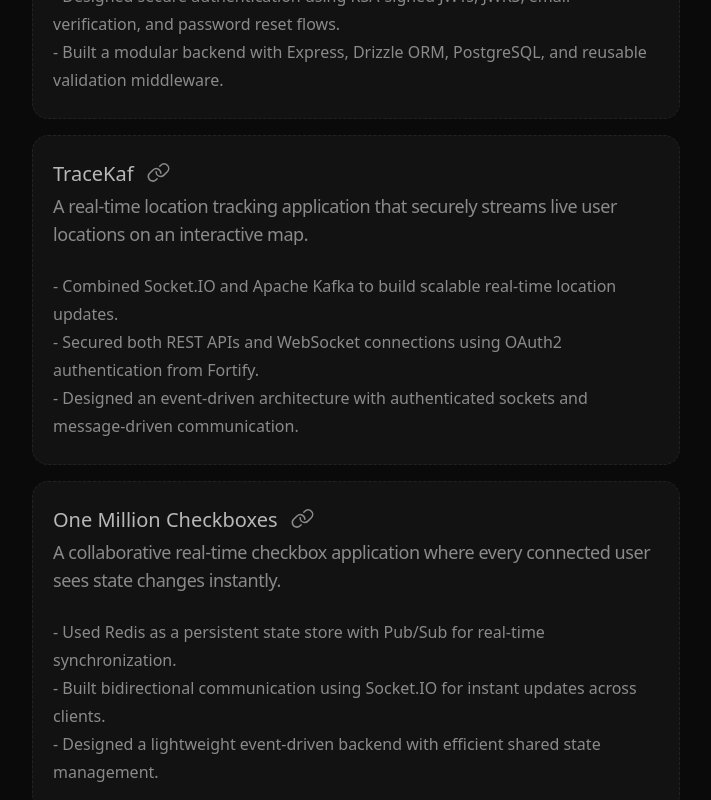
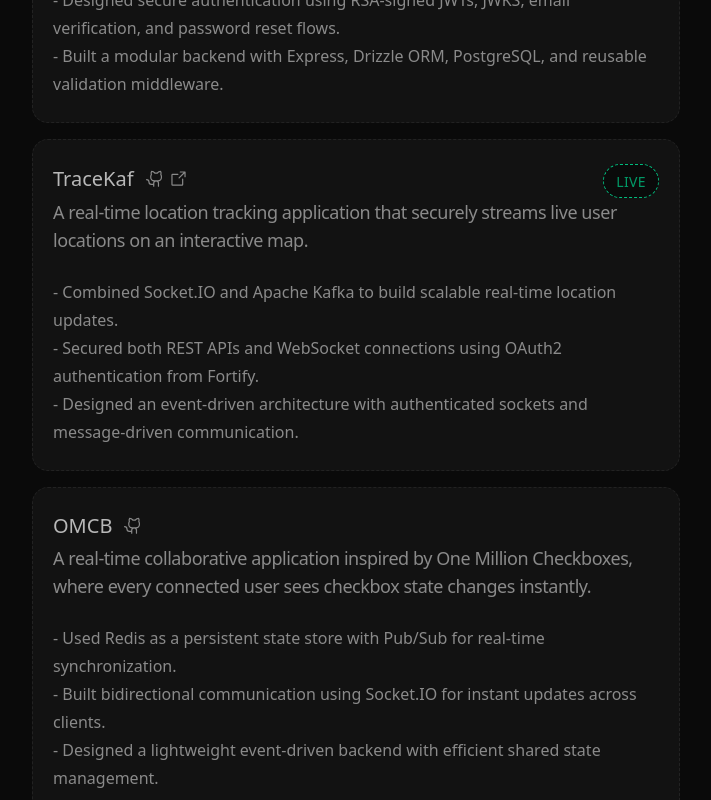
Before and after one commit to divakardsp/Portfolio-2, a Next.js app: page / in a window 1280 px wide. Shown: the part 1689-2489 px from the top of the page, without its empty margins (540-1251 px from the left). Built offline with nearby package versions, Linux system fonts and the light colour scheme.

Commit message:
feat: enhance Projects component with additional icons and improved live link display

```diff
--- a/components/right/Projects.tsx
+++ b/components/right/Projects.tsx
@@ -1,5 +1,9 @@
 "use client";
-import { LinkIcon } from "@phosphor-icons/react";
+import {
+    ArrowSquareOutIcon,
+    GithubLogoIcon,
+    LinkIcon,
+} from "@phosphor-icons/react";
 import React from "react";
 
 function Projects() {
@@ -22,7 +26,7 @@ function Projects() {
                     value: "Implemented authentication, subscription billing, and a feature-based architecture for scalability.",
                 },
             ],
-            live: "code-dog-nvoq.vercel.app",
+            live: "https://code-dog-nvoq.vercel.app",
             repo: "https://github.com/divakardsp/CodeDog",
         },
         {
@@ -43,7 +47,7 @@ function Projects() {
                     value: "Built a modular backend with Express, Drizzle ORM, PostgreSQL, and reusable validation middleware.",
                 },
             ],
-            live:"https://fortify-3.onrender.com",
+            live: "https://fortify-3.onrender.com",
             repo: "https://github.com/divakardsp/Fortify",
         },
         {
@@ -64,13 +68,13 @@ function Projects() {
                     value: "Designed an event-driven architecture with authenticated sockets and message-driven communication.",
                 },
             ],
-            live:"https://tracekaf.onrender.com",
+            live: "https://tracekaf.onrender.com",
             repo: "https://github.com/divakardsp/TraceKaf",
         },
         {
-            name: "One Million Checkboxes",
+            name: "OMCB",
             description:
-                "A collaborative real-time checkbox application where every connected user sees state changes instantly.",
+                "A real-time collaborative application inspired by One Million Checkboxes, where every connected user sees checkbox state changes instantly.",
             highlights: [
                 {
                     id: 1,
@@ -100,16 +104,38 @@ function Projects() {
                     key={project.repo}
                     className="bg-surface border border-border border-dashed px-5 py-6 rounded-2xl text-light mb-4"
                 >
-                    <div className="flex gap-3 items-start">
+                    <div className="flex items-center justify-between">
+                        <div className="flex gap-1 items-start ">
                             <h1 className="text-xl font-extralight text-foreground mb-1">
                                 {project.name}
                             </h1>
+
+                            <div className="flex justify-between items-center gap-1 px-2 py-1 p-auto rounded-2xl">
                                 <a href={project.repo} target="_blank">
-                            <LinkIcon
-                                size={25}
+                                    <GithubLogoIcon
+                                        size={19}
                                         className="text-muted cursor-pointer hover:text-foreground transition-colors duration-150 ease-in"
                                     />
                                 </a>
+
+                                {project.live && (
+                                    <a href={project.live} target="_blank">
+                                        <ArrowSquareOutIcon
+                                            size={19}
+                                            className="text-muted cursor-pointer hover:text-foreground transition-colors duration-150 ease-in"
+                                        />
+                                    </a>
+                                )}
+                            </div>
+                        </div>
+
+                        {project.live && (
+                            <div className=" rounded-3xl border border-dashed border-emerald-500 bg-main px-3 py-1">
+                                <span className="text-sm font-light tracking-wide text-emerald-600">
+                                    LIVE
+                                </span>
+                            </div>
+                        )}
                     </div>
 
                     <p className="text-lg tracking-tight leading-7">
```
Lines whose indentation alone changed are shown as unchanged.
